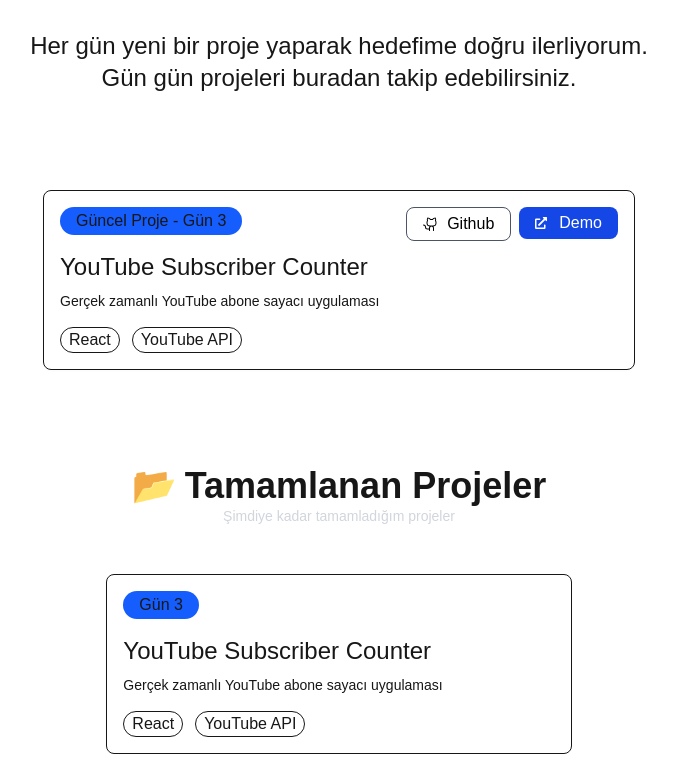
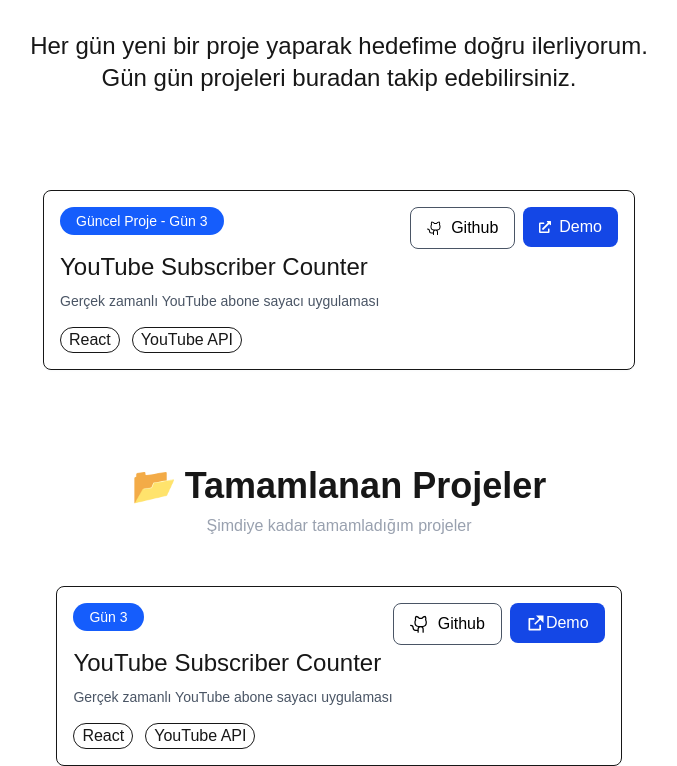
Before and after one commit to Rainclover8/10-day-challenge, a Next.js app: page / in a window 1280 px wide. Shown: the part 270-1036 px from the top of the page, without its empty margins (301-978 px from the left). Built offline with nearby package versions, Linux system fonts and the light colour scheme.

Commit message:
refactor: enhance styling and layout for HeaderSection, Card, and ProjectsCard components

```diff
--- a/app/components/HeaderSection.tsx
+++ b/app/components/HeaderSection.tsx
@@ -5,14 +5,14 @@
   return (
     <section className='mt-12'>
 
-      <div className="flex  items-center gap-4 text-[#436cc8] bg-gray-400 w-fit mx-auto p-1 rounded-full">
+      <div className="flex items-center gap-4 text-[#436cc8] bg-gray-400 w-fit mx-auto p-1 rounded-full">
         <span className=''><CiCalendar size={20} /></span>
         <h6>Gün 2 / 10</h6>
       </div>
 
       <div className="text-center mt-12">
-        <h1 className=' text-7xl font-bold bg-gradient-to-r from-blue-700 to-purple-300 bg-clip-text text-transparent p-2 '>10 Günde AirPods Challenge</h1>
-        <h6 className='text-2xl w-1/2 mx-auto mt-7'>Her gün yeni bir proje yaparak hedefime doğru ilerliyorum. Gün gün projeleri buradan takip edebilirsiniz.</h6>
+        <h1 className=' md:text-7xl text-2xl font-bold bg-gradient-to-r from-blue-700 to-purple-300 bg-clip-text text-transparent p-2 '>10 Günde AirPods Challenge</h1>
+        <h6 className='md:text-2xl text-sm md:w-1/2 mx-auto md:mt-7 mt-3'>Her gün yeni bir proje yaparak hedefime doğru ilerliyorum. Gün gün projeleri buradan takip edebilirsiniz.</h6>
       </div>
     </section>
   )
--- a/app/components/ui/Card.tsx
+++ b/app/components/ui/Card.tsx
@@ -3,21 +3,32 @@
 import { FaExternalLinkAlt } from "react-icons/fa";
 import Tags from '../Tags';
 
-
 function Card() {
     return (
-        <div className='border rounded-lg p-4 shadow-sm flex justify-between shadow-gray-50'>
-            <div className="flex flex-col">
-                <span className='bg-blue-600 py-0.5 px-4 rounded-full w-fit'>Güncel Proje - Gün 3</span>
+        <div className='border rounded-lg p-4 shadow-sm flex flex-col md:flex-row justify-between shadow-gray-50 gap-4 md:gap-0'>
+
+            <div className="flex flex-col md:flex-1">
+                <span className='bg-blue-600 py-1 px-4 rounded-full w-fit text-white text-sm'>Güncel Proje - Gün 3</span>
                 <h1 className='text-2xl mt-4'>YouTube Subscriber Counter</h1>
-                <small className='text-sm mt-2'>Gerçek zamanlı YouTube abone sayacı uygulaması
+                <small className='text-sm mt-2 text-gray-600'>
+                    Gerçek zamanlı YouTube abone sayacı uygulaması
                 </small>
-             <Tags techStack={['React', 'YouTube API']} />
+                <Tags techStack={['React', 'YouTube API']} />
             </div>
-            <div className="flex gap-2">
-                <a href="/" className='border bg-white border-gray-600 h-fit text-black px-4 py-1 rounded-lg flex items-center gap-2 hover:bg-purple-400 duration-200'> <span><PiGithubLogo /></span> Github</a>
-                <a href="/" className=' flex justify-center items-center bg-blue-700 text-white h-fit px-4 py-1 rounded-lg'>
-                    <span className='flex items-center gap-x-3'><FaExternalLinkAlt size={12} /> Demo </span>
+
+
+            <div className="flex flex-col sm:flex-row gap-2 md:items-start md:justify-end">
+                <a
+                    href="/"
+                    className='border bg-white border-gray-600 text-black px-4 py-2 rounded-lg flex items-center justify-center gap-2 hover:bg-purple-400 hover:text-white duration-200'
+                >
+                    <PiGithubLogo /> Github
+                </a>
+                <a
+                    href="/"
+                    className='flex justify-center items-center bg-blue-700 text-white px-4 py-2 rounded-lg hover:bg-blue-800 duration-200'
+                >
+                    <FaExternalLinkAlt size={12} className="mr-2" /> Demo
                 </a>
             </div>
         </div>
--- a/app/components/ui/ProjectsCard.tsx
+++ b/app/components/ui/ProjectsCard.tsx
@@ -2,7 +2,6 @@
 import { PiGithubLogo } from "react-icons/pi";
 import { RiExternalLinkFill } from "react-icons/ri";
 import Tags from '../Tags';
-
 
 interface projectType {
     projectDay: string;
@@ -13,17 +12,28 @@
 
 function ProjectsCard({ projectDay, projectName, projectDetail, tags }: projectType) {
     return (
-        <div className='border rounded-lg p-4 shadow-sm flex justify-between shadow-gray-50 '>
-            <div className="flex flex-col">
-                <span className='bg-blue-600 py-0.5 px-4 rounded-full w-fit'>{projectDay}</span>
-                <h1 className='text-2xl mt-4'>{projectName}</h1>
-                <small className='text-sm mt-2'>{projectDetail}</small>
-                <Tags techStack={tags} />
+        <div className='border rounded-lg p-4 shadow-sm flex flex-col md:flex-row justify-between gap-4 md:gap-0 shadow-gray-50'>
+            {/* Sol taraf */}
+            <div className="flex flex-col md:flex-1">
+                <span className='bg-blue-600 py-1 px-4 rounded-full w-fit text-white text-sm'>{projectDay}</span>
+                <h1 className='text-xl md:text-2xl mt-4'>{projectName}</h1>
+                <small className='text-sm mt-2 text-gray-600'>{projectDetail}</small>
+                <Tags techStack={tags}  />
             </div>
-            <div className="flex gap-2">
-                <a href="/" className='h-fit text-black px-4 py-1 rounded-lg flex items-center gap-2 hover:bg-purple-400 duration-200'> <PiGithubLogo color='white' size={20} /></a>
-                <a href="/" className=' flex justify-center items-center text-white h-fit px-4 py-1 rounded-lg hover:bg-purple-400 duration-200'>
-                    <RiExternalLinkFill color='white' size={20} />
+
+            {/* Sağ taraf - butonlar */}
+            <div className="flex flex-col sm:flex-row gap-2 md:items-start md:justify-end">
+                <a
+                    href="/"
+                    className='border bg-white border-gray-600 text-black px-4 py-2 rounded-lg flex items-center justify-center gap-2 hover:bg-purple-400 hover:text-white duration-200'
+                >
+                    <PiGithubLogo size={20} /> Github
+                </a>
+                <a
+                    href="/"
+                    className='flex justify-center items-center bg-blue-700 text-white px-4 py-2 rounded-lg hover:bg-blue-800 duration-200'
+                >
+                    <RiExternalLinkFill size={20} /> Demo
                 </a>
             </div>
         </div>
--- a/app/page.tsx
+++ b/app/page.tsx
@@ -20,15 +20,26 @@
         <div className="lg:w-1/2 px-6 mx-auto mt-24">
           <Card />
         </div>
-        <div className="flex justify-center flex-col items-center mt-24">
-          <h1 className="text-4xl font-bold"> <span className="me-2">📂</span>Tamamlanan Projeler</h1>
-          <small className="text-sm text-gray-300">Şimdiye kadar tamamladığım projeler</small>
+        <div className="flex flex-col items-center mt-12 md:mt-24 px-4">
+  {/* Başlık */}
+  <h1 className="text-2xl sm:text-3xl md:text-4xl font-bold text-center">
+    <span className="me-2">📂</span>Tamamlanan Projeler
+  </h1>
+  <small className="text-sm sm:text-base text-gray-400 mt-2 text-center">
+    Şimdiye kadar tamamladığım projeler
+  </small>
 
-          <div className="flex flex-wrap items-center justify-center gap-6 mt-12">
-            <ProjectsCard projectDay={"Gün 3"} projectName={"YouTube Subscriber Counter"} projectDetail={"Gerçek zamanlı YouTube abone sayacı uygulaması"} tags={["React", "YouTube API"]} />
+  {/* Kartlar */}
+  <div className="flex flex-wrap justify-center gap-4 sm:gap-6 mt-8 md:mt-12 w-full">
+    <ProjectsCard
+      projectDay={"Gün 3"}
+      projectName={"YouTube Subscriber Counter"}
+      projectDetail={"Gerçek zamanlı YouTube abone sayacı uygulaması"}
+      tags={["React", "YouTube API"]}
+    />
+  </div>
+</div>
 
-          </div>
-        </div>
       </div>
     </>
   );
```
